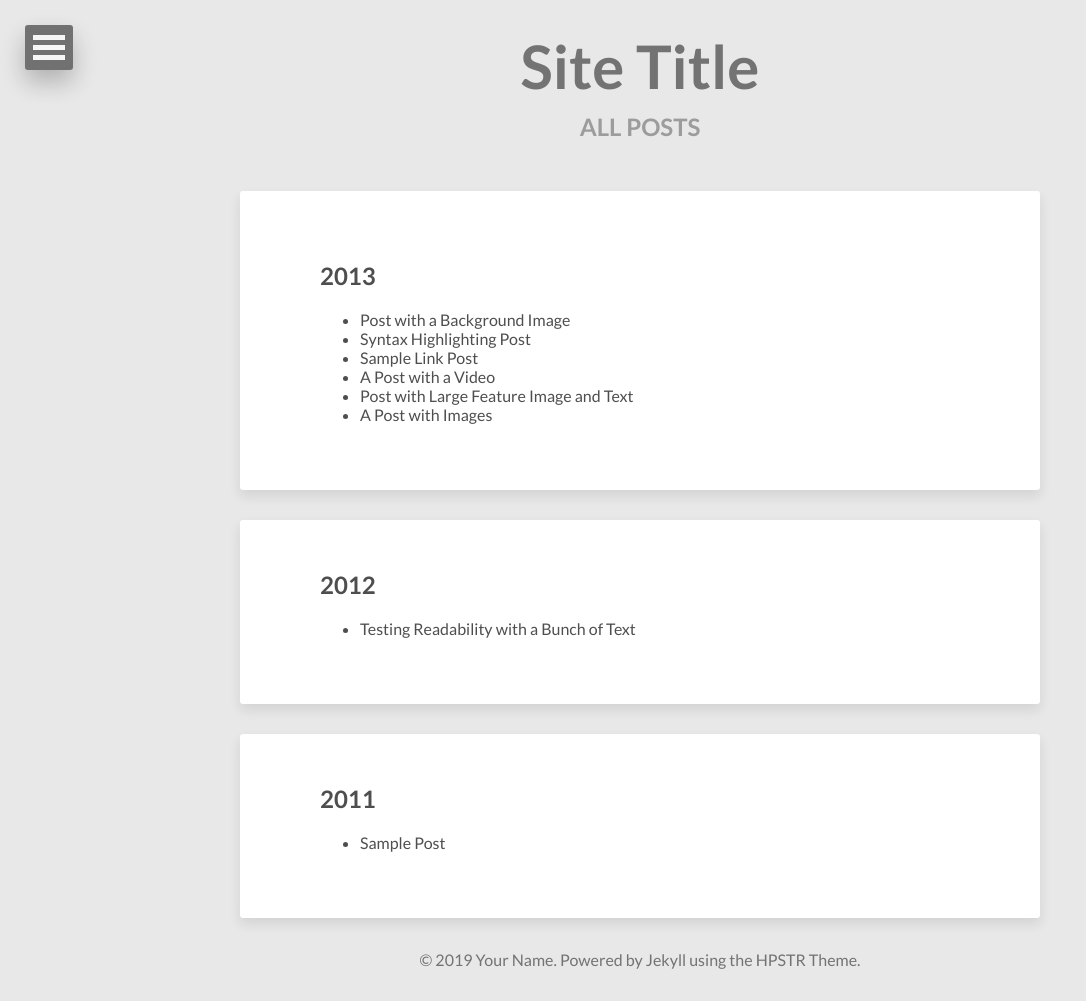
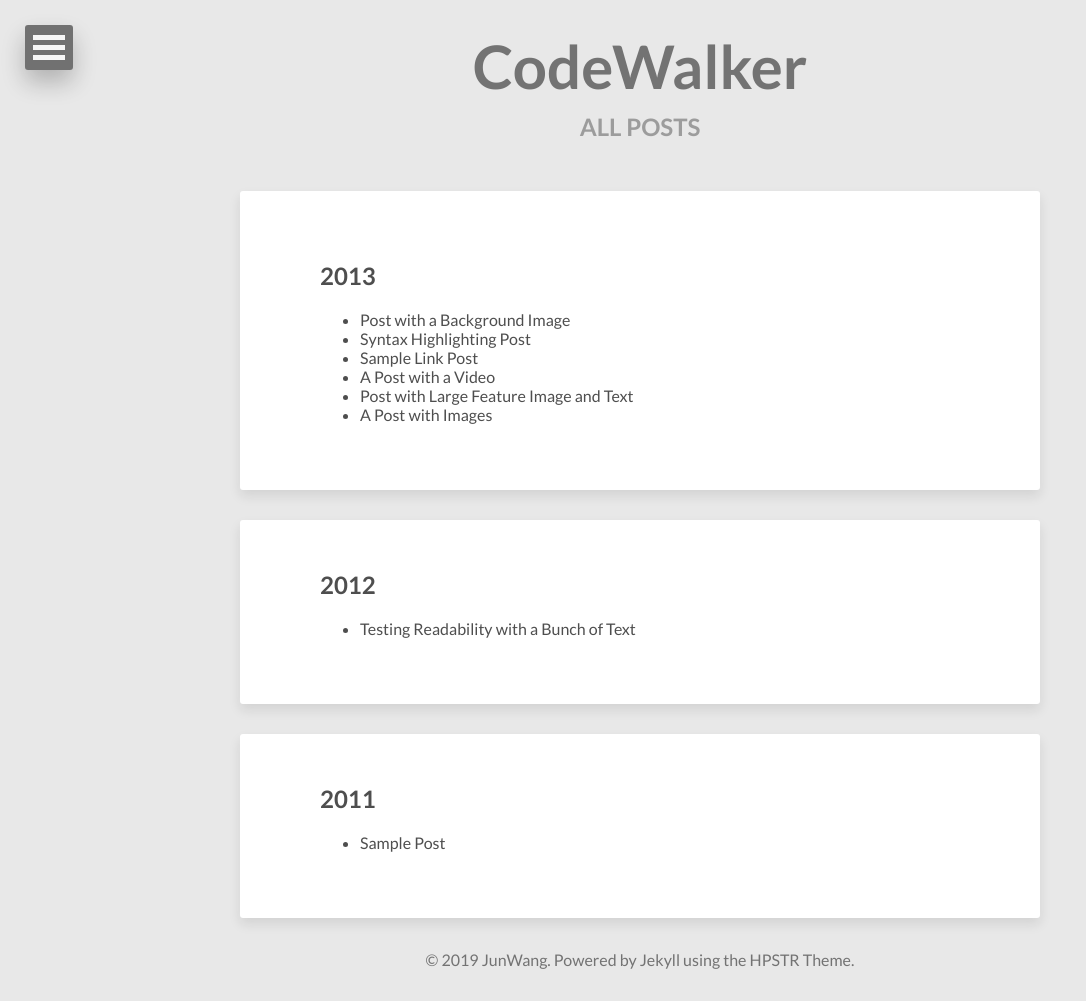
Before and after one commit to jstzwj/CodeWalker, a Jekyll site: the page built from posts/index.html, in a window 1280 px wide. Shown: the whole page, without its empty margins (0-1086 px from the left). Built offline with Jekyll 4.4.1, drawn with Linux system fonts in a browser that asks for light colours; nearby versions of some CDN libraries.

Commit message:
update info

```diff
--- a/_config.yml
+++ b/_config.yml
@@ -1,18 +1,18 @@
-title:            Site Title
+title:            CodeWalker
 description:      Describe your website here.
 disqus_shortname:
 reading_time:     true
 words_per_minute: 200
 # Your site's domain goes here (eg: https://mmistakes.github.io, http://yourdomain.com, etc)
 # When testing locally leave blank or use http://localhost:4000
-url:
+url: https://jstzwj.github.io/CodeWalker.github.io/
 
 # Owner/author information
 owner:
-  name:           Your Name
+  name:           JunWang
   avatar:         avatar.jpg
   bio:            "Your bio goes here. It shouldn't be super long but a good sentence or two should suffice."
-  email:          you@email.com
+  email:          jstzwj@aliyun.com
   # Social networking links used in footer. Update and remove as you like.
   twitter:
   facebook:
```
